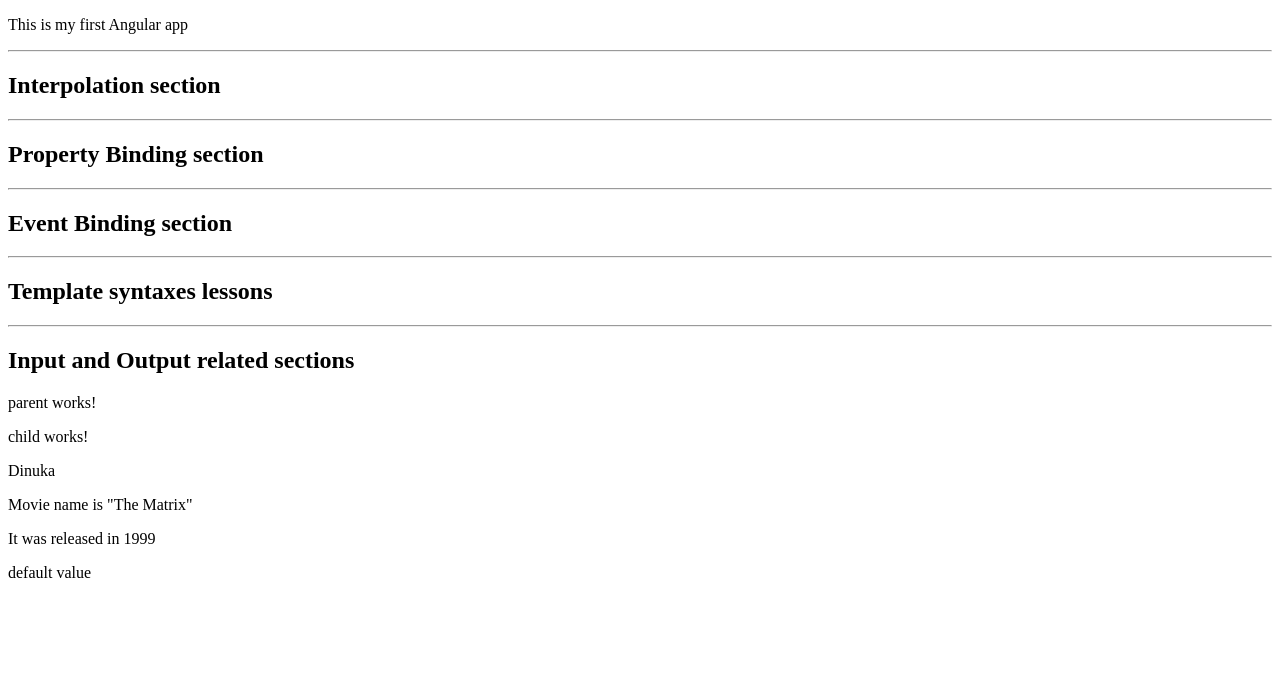
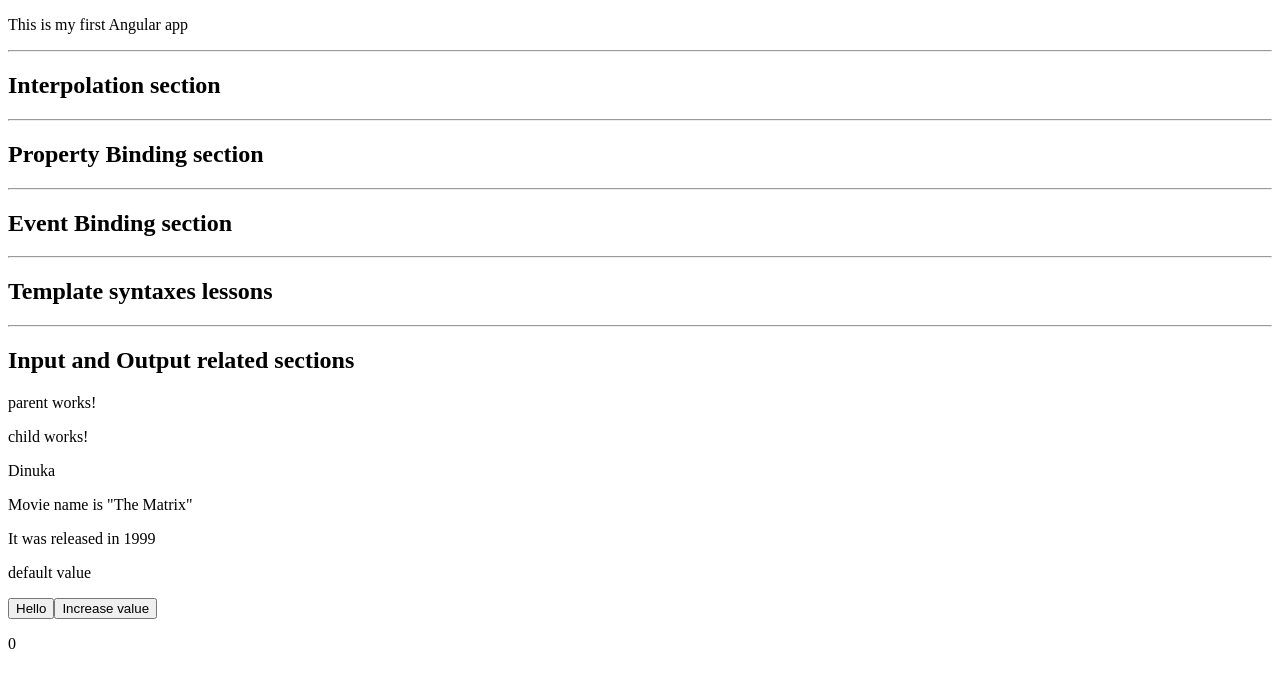
Before and after one commit to Dinuk-A/Angular101, an Angular app: page / in a window 1280 px wide. Shown: the top 688 px of the page. Built offline with nearby package versions, Linux system fonts and the light colour scheme.

Commit message:
output examples added

```diff
--- a/src/app/lessons/l05-input-output/child/child.html
+++ b/src/app/lessons/l05-input-output/child/child.html
@@ -1,8 +1,15 @@
 <p>child works!</p>
+
+<!-- ============INPUT =============== -->
 <p>{{username()}}</p>
 <div>
     <p>Movie name is "{{movie()}}" </p>
     <p>It was released in {{year()}}</p>
 </div>
+<p>{{varWithDefaultValue()}}</p>
 
-<p>{{varWithDefaultValue()}}</p>
+
+<!-- ============OUTPUT =============== -->
+ <button (click)="sendMsg()" >Hello</button>
+
+ <button (click)="increaseCount()">Increase value</button>
--- a/src/app/lessons/l05-input-output/child/child.ts
+++ b/src/app/lessons/l05-input-output/child/child.ts
@@ -1,4 +1,4 @@
-import { Component, input } from '@angular/core';
+import { Component, input, output } from '@angular/core';
 
 @Component({
   selector: 'app-child',
@@ -8,6 +8,7 @@ import { Component, input } from '@angular/core';
 })
 export class Child {
 
+  //======= INPUT ========
   //ex 1
   username = input<string>();
 
@@ -16,4 +17,23 @@ export class Child {
   year = input<number>(1922);   //if parent does not send the year, it will be defaulted to 1922
 
   varWithDefaultValue = input<string>('default value'); //if parent does not send a value, it will be defaulted to 'default value'
+
+
+  //======= OUTPUT ========
+  //ex 1
+  msgEvent = output<string>();
+
+  sendMsg() {
+    this.msgEvent.emit("Hello from child");
+  }
+
+  //ex 2
+  count = 0;
+
+  countChanged = output<number>();
+
+  increaseCount() {
+    this.count++;
+    this.countChanged.emit(this.count);
+  }
 }
--- a/src/app/lessons/l05-input-output/parent/parent.html
+++ b/src/app/lessons/l05-input-output/parent/parent.html
@@ -1,4 +1,10 @@
 <p>parent works!</p>
+
+<!-- INPUT -->
 <!-- to use the below code snippet, child component needed to be imported from parent.ts -->
  <!-- and the property('username') need to be declared in child as an input  -->
-<app-child username="Dinuka" [movie]="movieName" [year]="movieYear" ></app-child>
+<app-child username="Dinuka" [movie]="movieName" [year]="movieYear" (msgEvent)="recieveMsgFromChild($event)" (countChanged)="updateCount($event)"></app-child>
+
+<!-- (msgEvent)="recieveMsgFromChild($event) and the below line are for output example -->
+ <p>{{displayingMsg}}</p>
+ <p>{{displayingCount}}</p>
--- a/src/app/lessons/l05-input-output/parent/parent.ts
+++ b/src/app/lessons/l05-input-output/parent/parent.ts
@@ -9,6 +9,7 @@ import { Child } from "../child/child";
 })
 export class Parent {
 
+  //======= INPUT ========
   //ex 1
   // the value 'Dinuka' is directly passed from html, without using a variable and property binding
   //this only works for strings
@@ -16,4 +17,18 @@ export class Parent {
   //ex 2
   movieName = "The Matrix";
   movieYear = 1999;
+
+
+  //======= OUTPUT ========
+  //ex 1
+  displayingMsg = "";
+  recieveMsgFromChild(msg: string) {
+    this.displayingMsg = msg;
+  }
+
+  //ex 2
+  displayingCount= 0;
+  updateCount(value:number){
+    this.displayingCount = value;
+  }
 }
```
